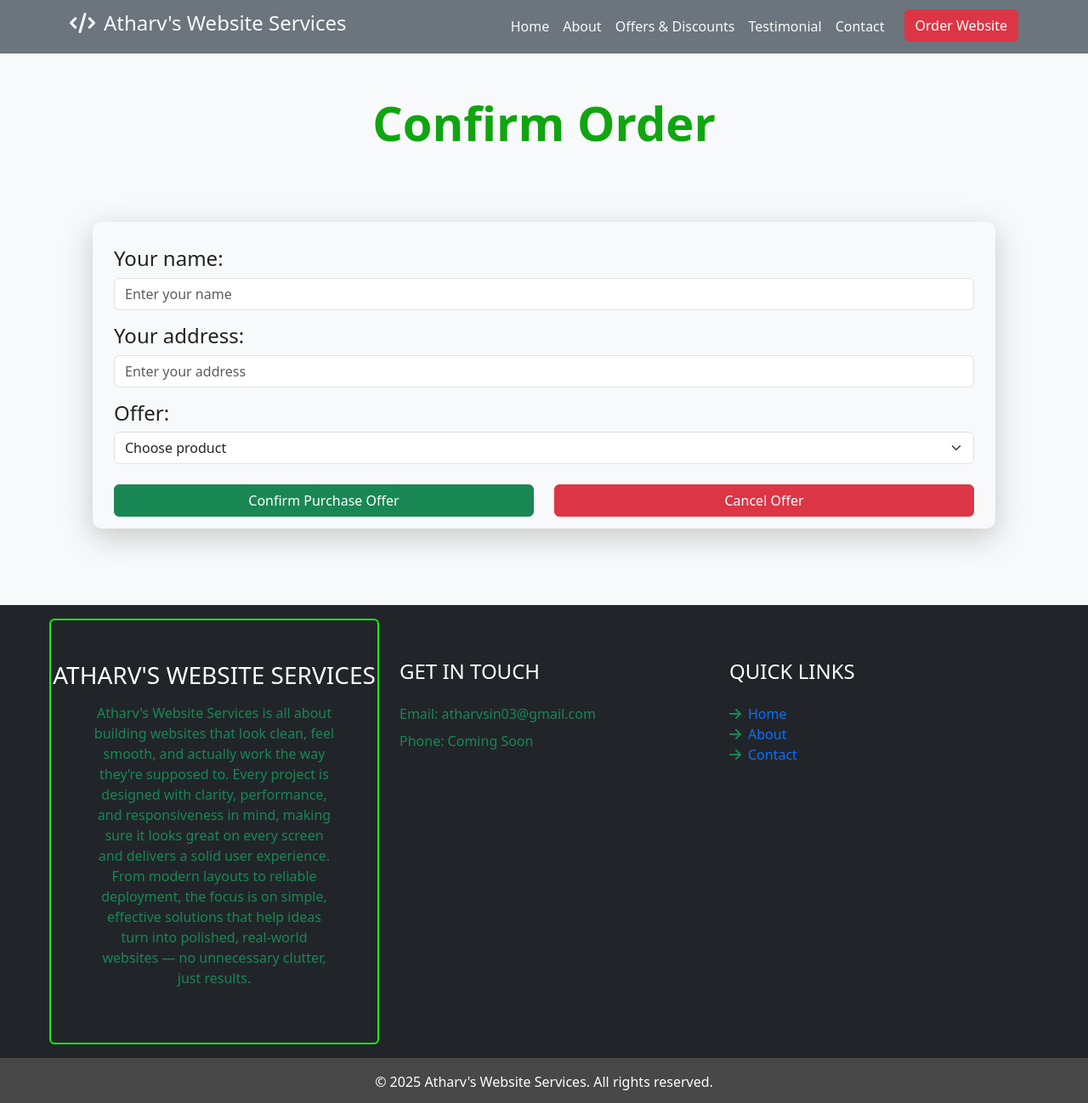
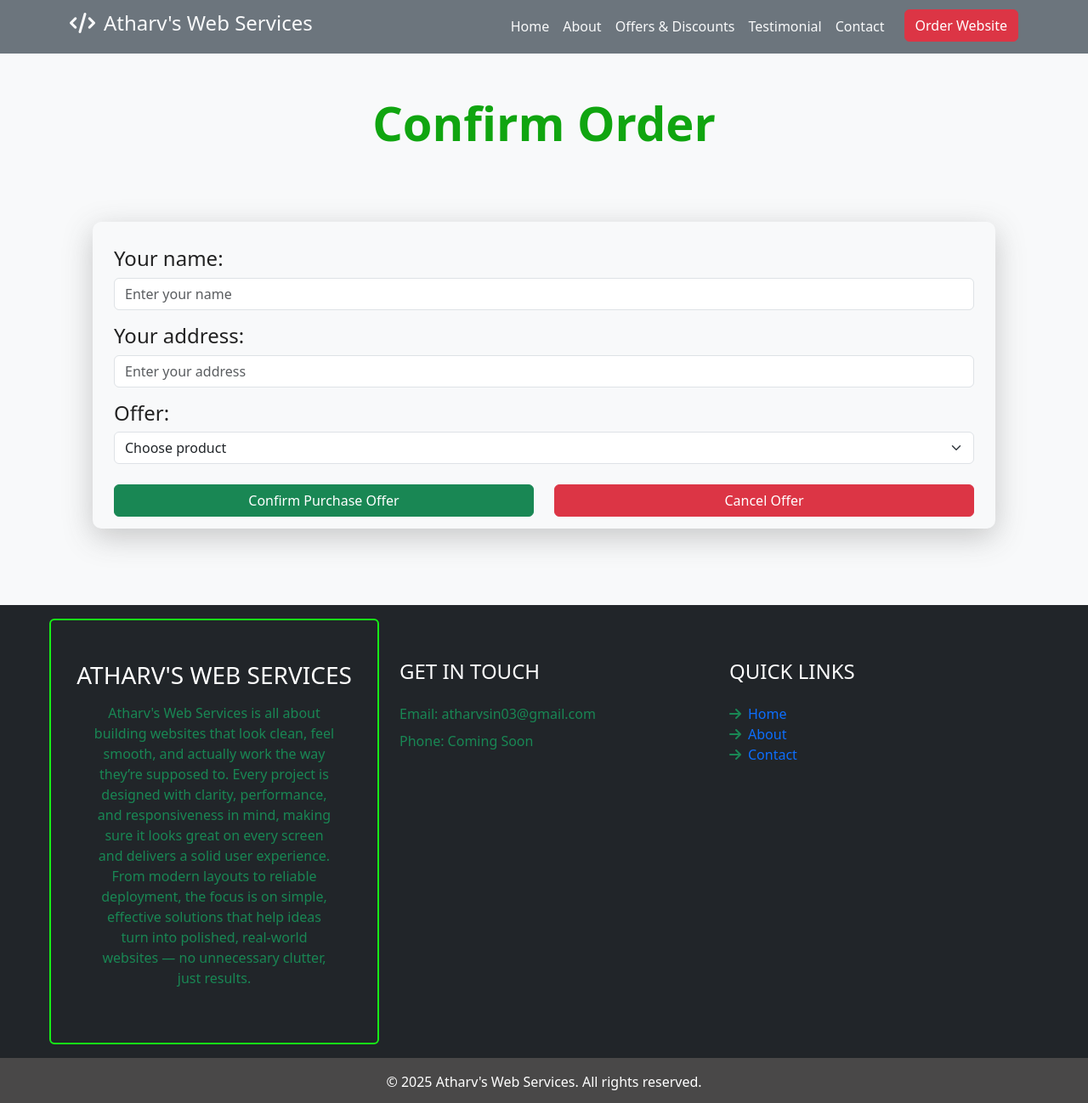
Before and after one commit to atharvsingh-coder/atharvswebsiteservices, a plain HTML site: page confirm_order.html in a window 1280 px wide. Shown: the whole page at 85% size. Drawn offline with nearby package versions, Linux system fonts and the light colour scheme.

Commit message:
Atharv's Web Services Second Commit

```diff
--- a/confirm_order.html
+++ b/confirm_order.html
@@ -3,7 +3,7 @@
 <head>
   <meta charset="UTF-8" />
   <meta name="viewport" content="width=device-width, initial-scale=1" />
-  <title>Atharv's Website Services - Confirm Order</title>
+  <title>Atharv's Web Services - Confirm Order</title>
   <!-- Bootstrap -->
   <link href="https://cdn.jsdelivr.net/npm/bootstrap@5.3.3/dist/css/bootstrap.min.css" rel="stylesheet"/>
   <script src="https://cdn.jsdelivr.net/npm/bootstrap@5.3.3/dist/js/bootstrap.bundle.min.js"></script>
@@ -81,7 +81,7 @@
   <nav class="navbar navbar-expand-lg bg-secondary sticky-top">
     <div class="container">
      <a class="navbar-brand fw-bold text-light d-flex align-items-center" href="index.html">
-       <h4 id="logo"><i class="fa-solid fa-code"></i></h4><h4 style="margin-left: 10px;">Atharv's Website Services</h4>
+       <h4 id="logo"><i class="fa-solid fa-code"></i></h4><h4 style="margin-left: 10px;">Atharv's Web Services</h4>
       </a>
       <button class="navbar-toggler text-white" type="button" data-bs-toggle="collapse" data-bs-target="#nav" aria-controls="nav" aria-expanded="false" aria-label="Toggle navigation">
         <span class="navbar-toggler-icon text-white"></span>
@@ -219,9 +219,9 @@
           <div class="col-lg-4 col-md-6 mb-lg-n5 p-4 rounded-2" style="border: 2px solid rgb(23, 238, 23);">
             <div class="d-flex flex-column align-items-center justify-content-center text-center h-100 bg-dark border-inner p-4">
               <a href="index.html" class="navbar-brand">
-                <h3 class="m-0 text-uppercase text-white">Atharv's Website Services</h3>
+                <h3 class="m-0 text-uppercase text-white">Atharv's Web Services</h3>
               </a>
-              <p class="text-success mt-3">Atharv's Website Services is all about building websites that look clean, feel smooth, and actually work the way they’re supposed to.
+              <p class="text-success mt-3">Atharv's Web Services is all about building websites that look clean, feel smooth, and actually work the way they’re supposed to.
                 Every project is designed with clarity, performance, and responsiveness in mind, making sure it looks great on every screen and delivers a solid user experience.
                 From modern layouts to reliable deployment, the focus is on simple, effective solutions that help ideas turn into polished,
                 real-world websites — no unnecessary clutter, just results.
@@ -262,7 +262,7 @@
       </div>
     </div>
     <footer class="py-3 text-center text-white main-footer">
-      <p class="mb-0">&copy; 2025 <a href="index.html" class="text-decoration-none text-white">Atharv's Website Services</a>. All rights reserved.</p>
+      <p class="mb-0">&copy; 2025 <a href="index.html" class="text-decoration-none text-white">Atharv's Web Services</a>. All rights reserved.</p>
     </footer>
   </section>
   <button class="back-to-top">&uarr;</button>
```
Also changed, not shown: about.html (+6 -6 lines), contact.html (+4 -4 lines), discounts.html (+4 -4 lines), index.html (+3 -3 lines), testimonial.html (+3 -3 lines).
